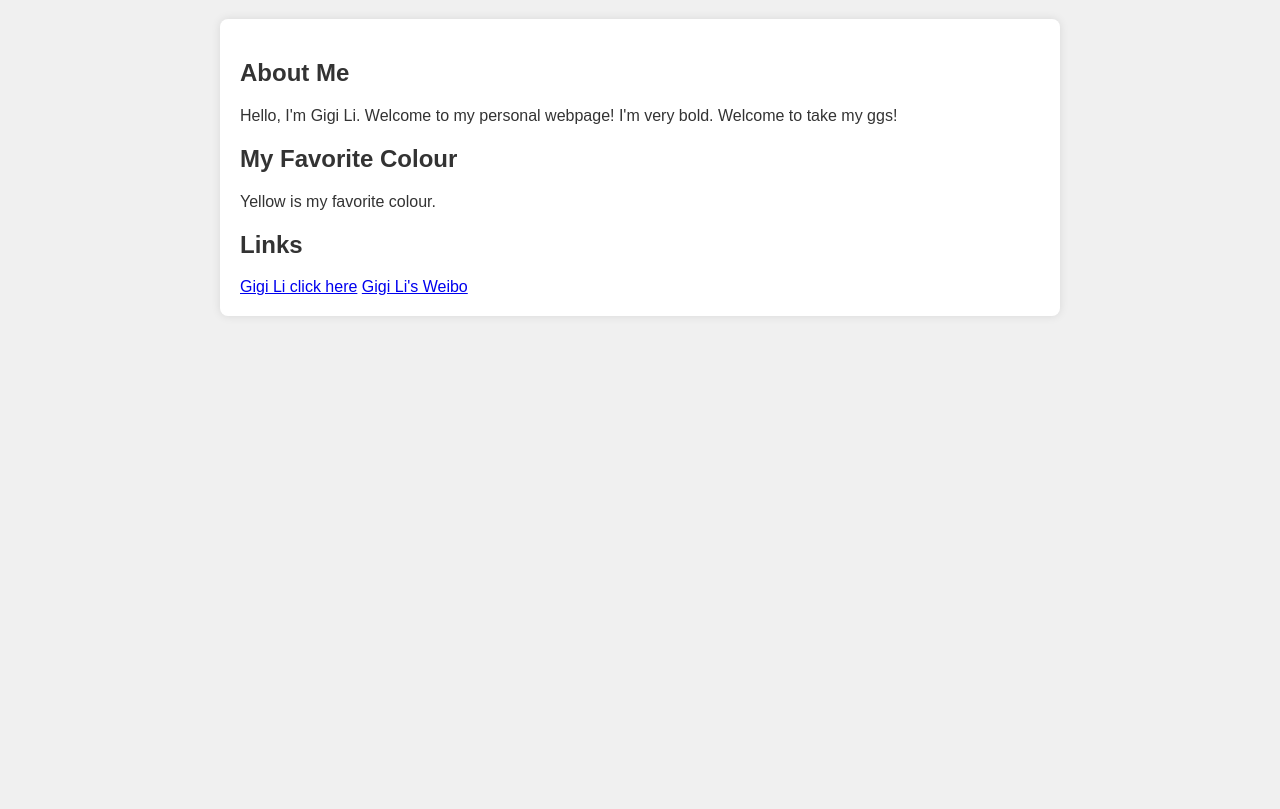
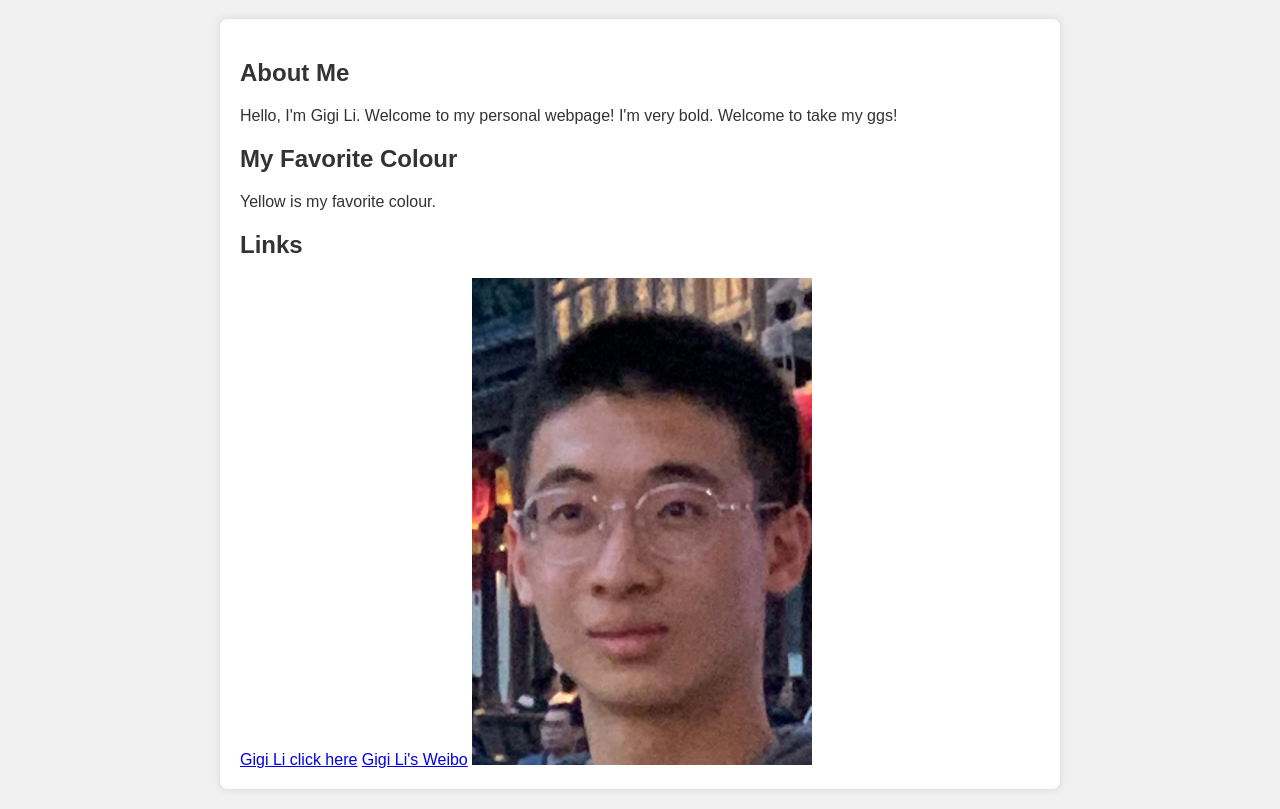
Before and after one commit to Ioubipgxe/Ioubipgxe.github.io, a plain HTML site: page index.html in a window 1280 px wide. Shown: the part 78-887 px from the top of the page. Before the commit the page ends 800 px from the top, so only its background shows below. Drawn offline with Linux system fonts and the light colour scheme.

Commit message:
Update index.html

```diff
--- a/index.html
+++ b/index.html
@@ -53,6 +53,7 @@
         <div class="Links">
             <a href="https://weibo.com/u/7868727651">Gigi Li click here</a>
             <a href="https://weibo.com/u/7901515211">Gigi Li's Weibo</a>
+            <img src="Gigi.jpg" alt="A photo of Gigi Li">
             <!-- Add more photos as needed -->
         </div>
     </div>
```
